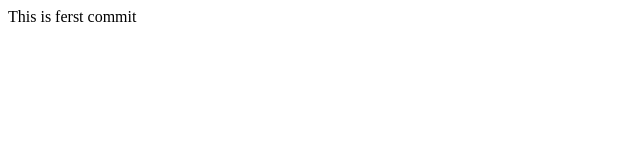
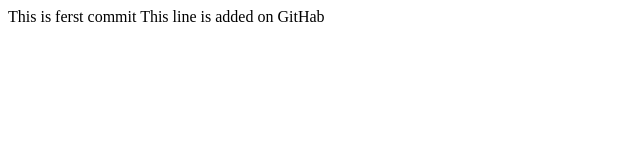
Before and after one commit to NikolayDolenko/frontend_test1, a plain HTML site: page index.html in a window 1280 px wide. Shown: the whole page, without its empty margins (0-640 px from the left). Drawn offline with Linux system fonts and the light colour scheme.

Commit message:
Update index.html

```diff
--- a/index.html
+++ b/index.html
@@ -6,5 +6,7 @@
 </head>
 <body>
 	This is ferst commit
+	<a> This line is added on GitHab </a>
+
 </body>
 </html>
```
